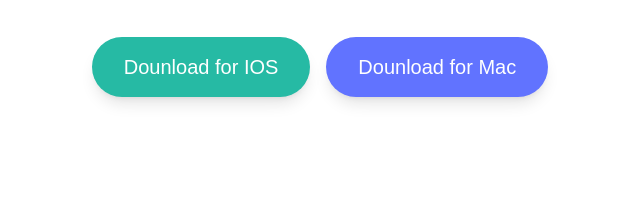
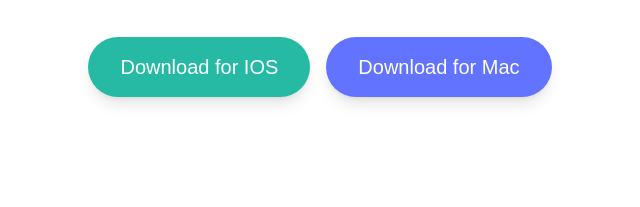
Before and after one commit to sifenfisaha/clipbord, a website: page index.html in a window 1280 px wide. Shown: the part 464-671 px from the top of the page, 320-960 px from the left. Drawn offline with Linux system fonts and the light colour scheme; a web font is replaced by a local one.

Commit message:
fixed spelling error

```diff
--- a/index.html
+++ b/index.html
@@ -32,11 +32,11 @@
           <a
             href="#"
             class="p-4 px-8 rounded-full shadow-lg bg-strongCyan duration-200 hover:opacity-80"
-            >Dounload for IOS</a
+            >Download for IOS</a
           ><a
             href="#"
             class="p-4 px-8 rounded-full shadow-lg bg-lightBlue duration-200 hover:opacity-80"
-            >Dounload for Mac</a
+            >Download for Mac</a
           >
         </div>
       </div>
@@ -177,11 +177,11 @@
           <a
             href="#"
             class="p-4 px-8 rounded-full shadow-lg bg-strongCyan duration-200 hover:opacity-80"
-            >Dounload for IOS</a
+            >Download for IOS</a
           ><a
             href="#"
             class="p-4 px-8 rounded-full shadow-lg bg-lightBlue duration-200 hover:opacity-80"
-            >Dounload for Mac</a
+            >Download for Mac</a
           >
         </div>
       </div>
```
